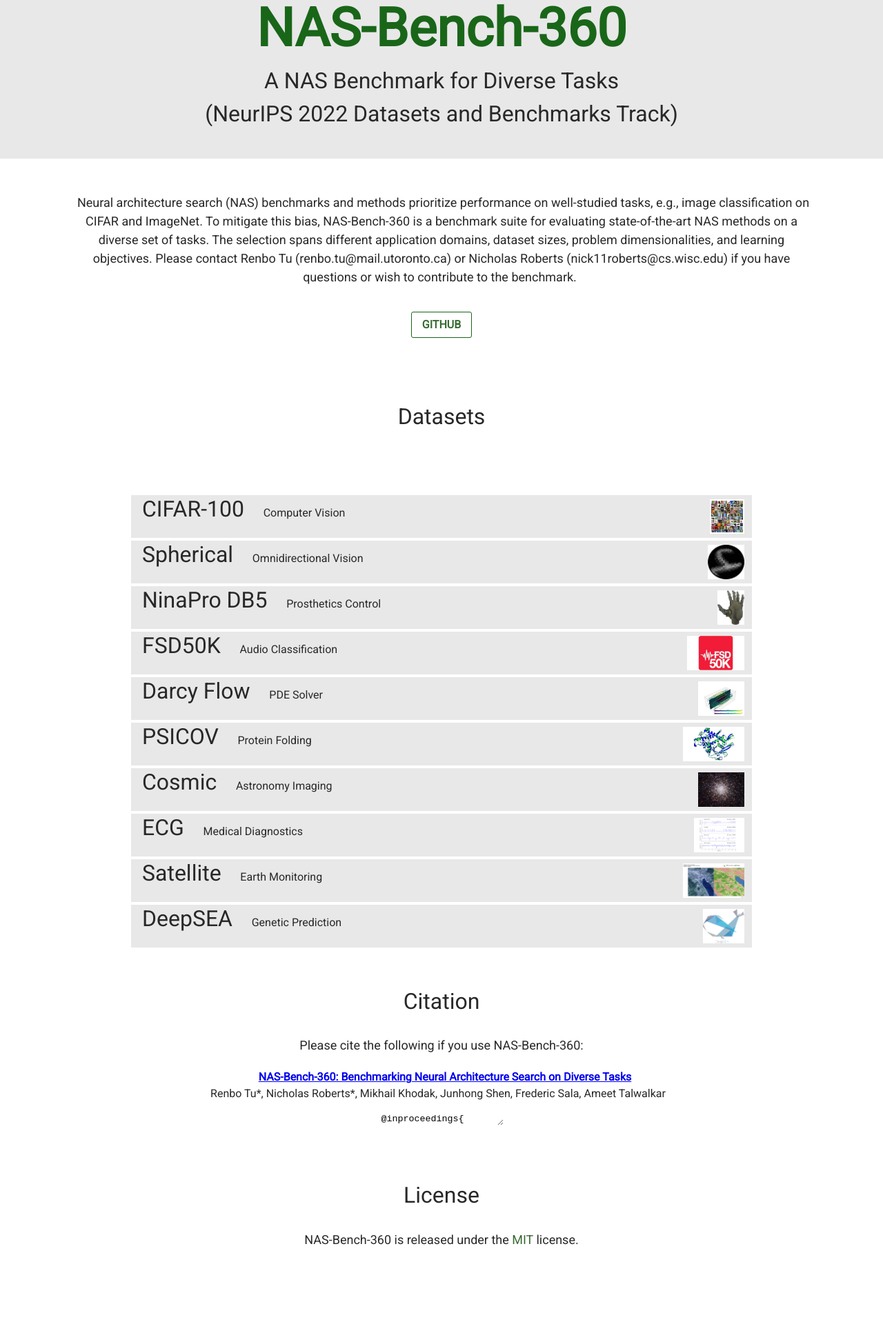
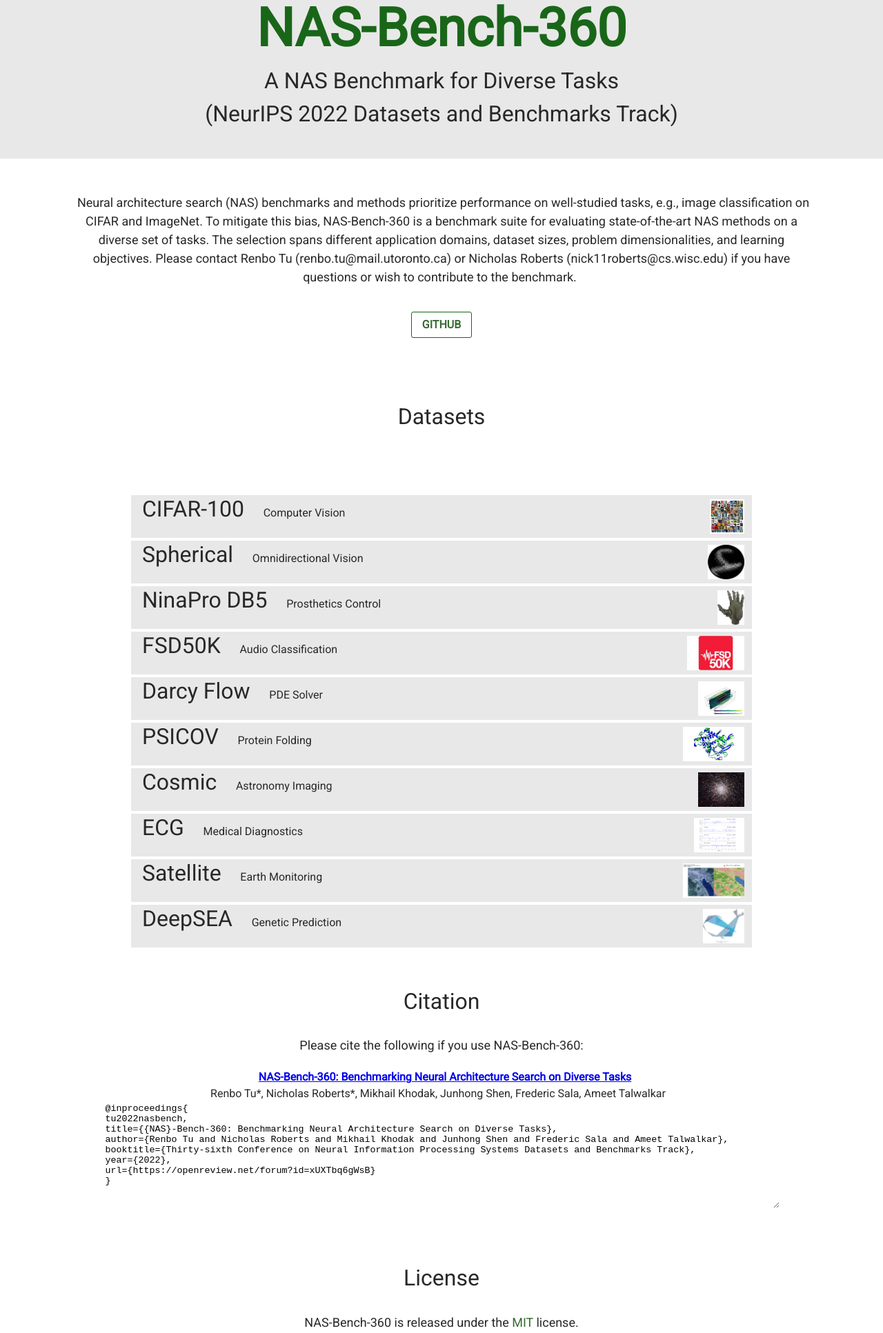
Before and after one commit to rtu715/NAS-Bench-360, a Jekyll site: the page index.html, which Jekyll copies as it is, in a window 1280 px wide. Shown: the whole page at 69% size. Built offline with Jekyll 4.4.1, drawn with Linux system fonts in a browser that asks for light colours; before the commit the page ends 1813 px from its top, so only the background shows below that.

Commit message:
Update index.html

```diff
--- a/index.html
+++ b/index.html
@@ -375,8 +375,8 @@
 
 
 		</span>
-		<textarea readonly style="border: none;background-color:white;">
-	@inproceedings{
+		<textarea readonly style="border: none;background-color:white;" cols="120" rows="10">
+@inproceedings{
 tu2022nasbench,
 title={{NAS}-Bench-360: Benchmarking Neural Architecture Search on Diverse Tasks},
 author={Renbo Tu and Nicholas Roberts and Mikhail Khodak and Junhong Shen and Frederic Sala and Ameet Talwalkar},
```
